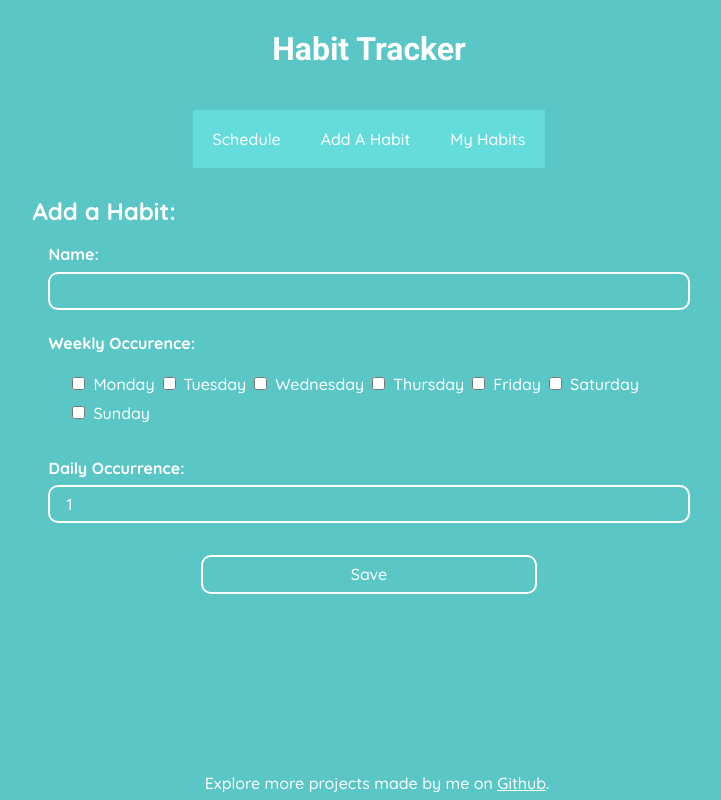
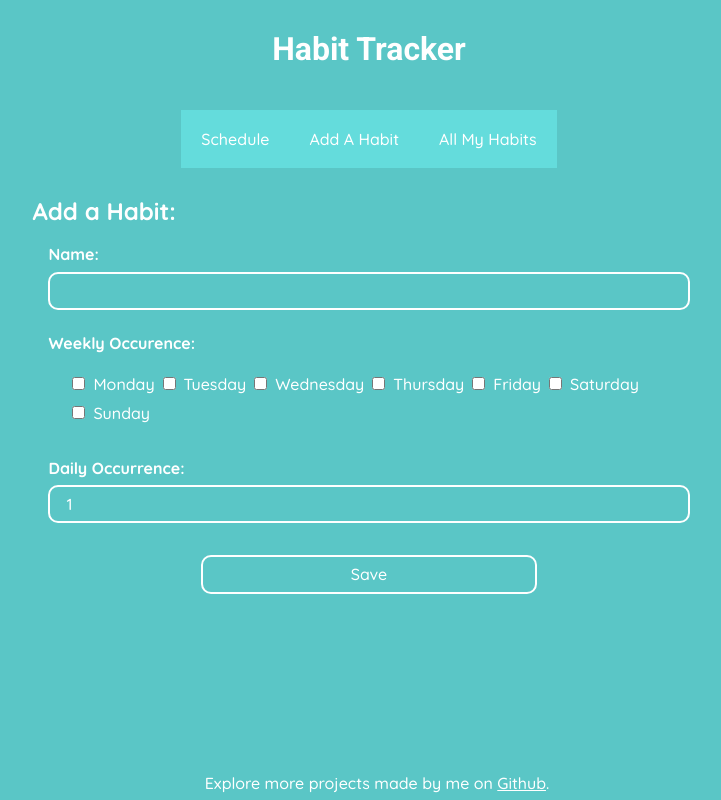
Before and after one commit to syedmwgilani/Habbit-Tracker, a React (Create React App) app: page /habit-tracker/habit-template in a window 1280 px wide. Shown: the whole page, without its empty margins (271-992 px from the left). Built offline with nearby package versions, Linux system fonts and the light colour scheme.

Commit message:
Wording changes to Habit templates page and nav element.

```diff
--- a/src/App.js
+++ b/src/App.js
@@ -10,7 +10,7 @@ export default function App() {
       <nav>
         <Link className="tab" to="/habit-tracker/habits">Schedule</Link>
         <Link className="tab" to="/habit-tracker/habit-template">Add A Habit</Link>
-        <Link className="tab" to="/habit-tracker/habit-templates">My Habits</Link>
+        <Link className="tab" to="/habit-tracker/habit-templates">All My Habits</Link>
       </nav>
 
       <Outlet />
--- a/src/HabitTemplates.js
+++ b/src/HabitTemplates.js
@@ -93,7 +93,7 @@ class HabitTemplates extends Component {
                 <div></div>{/* Used for sides in grid. Needed to work properly. */}
 
                 <div className="pb5">
-                    <h2>My Habits:</h2>
+                    <h2>All My Habits:</h2>
 
                     <div className="pl1">
                         <p>
```
Also changed, not shown: 1 other file (tests, documents, lock files or other folders).
